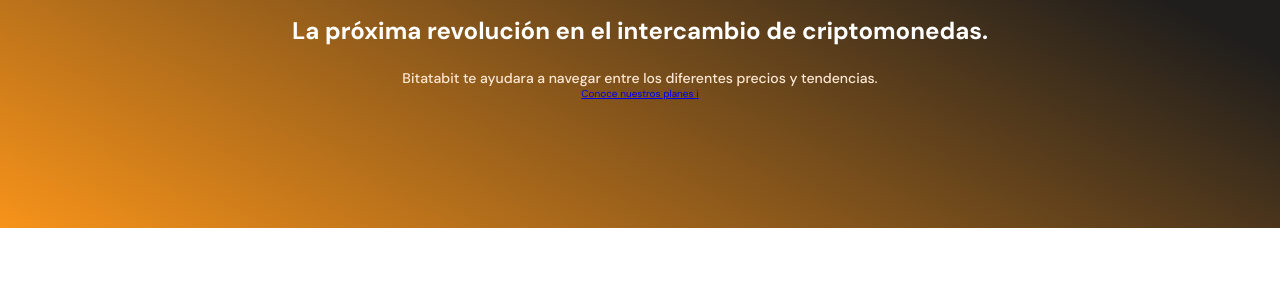
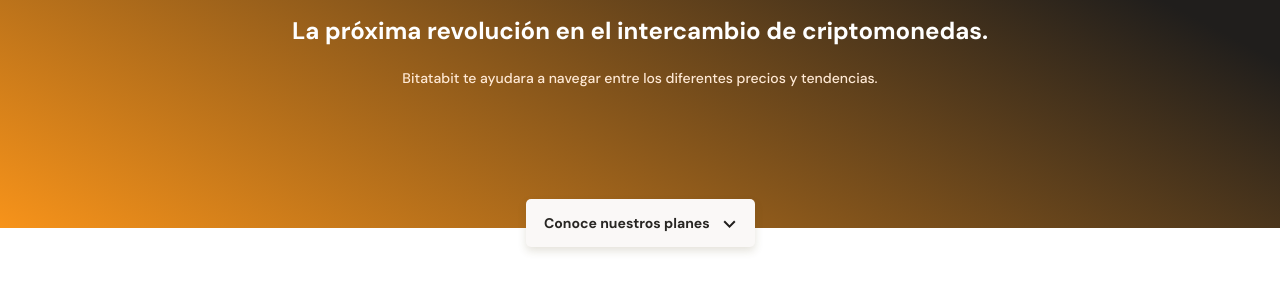
Before and after one commit to AdrianGerman/MobileFirst-Layout, a plain HTML site: page index.html in a window 1280 px wide. Shown: the part 106-398 px from the top of the page. Drawn offline with Linux system fonts and the light colour scheme.

Commit message:
button header

```diff
--- a/css/styles.css
+++ b/css/styles.css
@@ -66,3 +66,31 @@ header img {
   line-height: 1.8rem;
   color: var(--soft-orange);
 }
+
+.header--title-container .header--button {
+  position: absolute;
+  left: calc(50% - 114.5px);
+  top: 270px;
+  display: block;
+  margin-top: 35px;
+  padding: 15px;
+  width: 229px;
+  height: 48px;
+  background-color: var(--off-white);
+  /* sombra */
+  box-shadow: 0px 4px 8px rgba(89, 73, 30, 0.16);
+  border: none;
+  border-radius: 5px;
+  font-size: 1.4rem;
+  font-weight: bold;
+  text-decoration: none;
+  color: var(--black);
+}
+
+.header--button span {
+  display: inline-block;
+  width: 13px;
+  height: 8px;
+  margin-left: 10px;
+  background-image: url("../assets/icons/down-arrow.svg");
+}
--- a/index.html
+++ b/index.html
@@ -20,7 +20,8 @@
                     criptomonedas.</h1>
                 <p>Bitatabit te ayudara a navegar entre los diferentes precios y
                     tendencias.</p>
-                <a href="#">Conoce nuestros planes <span>i</span></a>
+                <a href="#" class="header--button">Conoce nuestros planes
+                    <span></span></a>
             </div>
         </header>
         <main>
```
